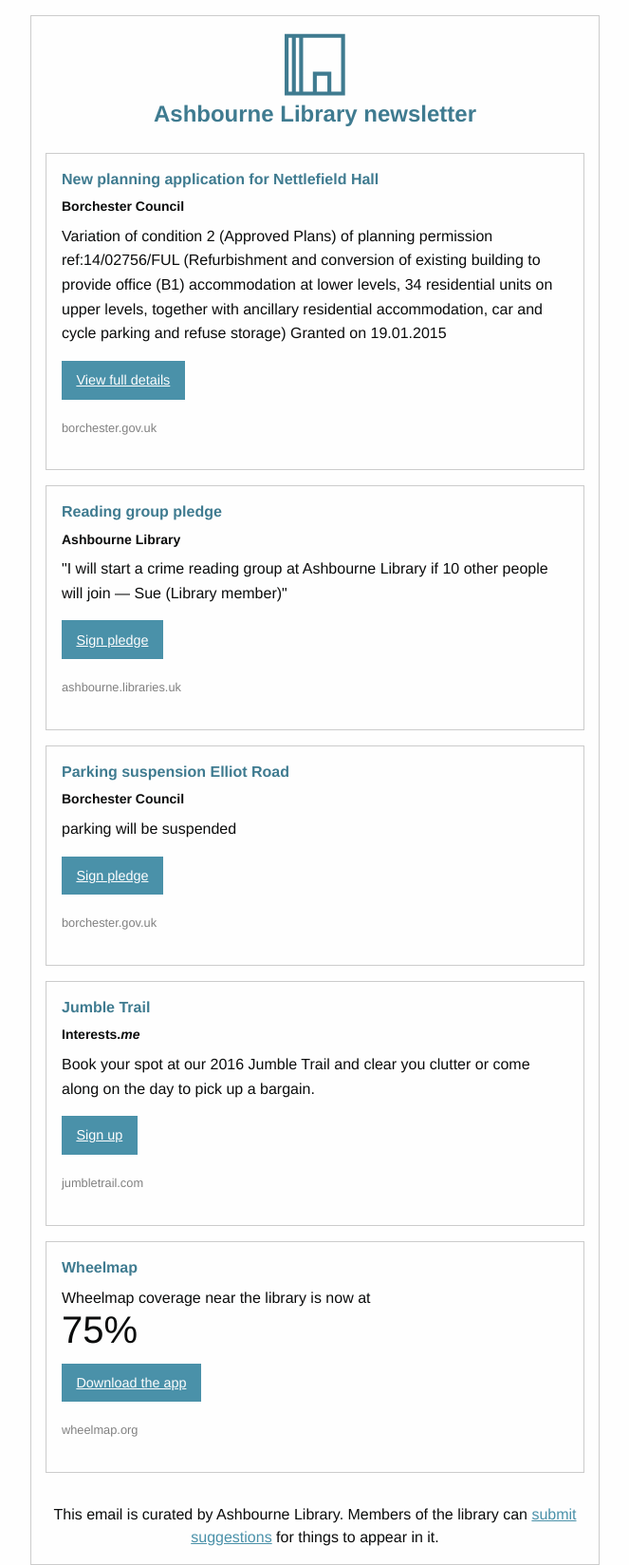
After one commit to Doteveryone/NationalLibraryService, a Flask app: page /email-example in a window 1280 px wide. The commit adds this page. Shown: the whole page at 95% size, without its empty margins (308-971 px from the left). Run offline with Flask 2, Linux system fonts and the light colour scheme; parts of the project's set-up code (start-up, migrations or seed data) failed here and were passed over.

Commit message:
local news

```diff
--- a/nls/assets/sass/main.scss
+++ b/nls/assets/sass/main.scss
@@ -183,3 +183,40 @@ ul.buttonlist {
   font-weight:bold;
   color:#000;
 }
+
+#email {
+
+  margin-top:$global-margin;
+  .email-header {
+    text-align:center;
+    padding-bottom:$global-padding;
+    h1 {
+      font-size:1.5em;
+      color:#3f7b90;
+    }
+    img {
+      width:70px;
+      padding-top:$global-padding;
+    }
+  }
+  .email-footer {
+    text-align:center;
+    padding-top:$global-padding;
+    padding-bottom:$global-padding;
+  }
+  .columns {
+    border:solid 1px #ccc;
+    min-height:600px;
+    .panel {
+      border:solid 1px #ccc;
+      padding:$global-padding;
+      margin-bottom: $global-margin;
+      h5{
+        color:#3f7b90;
+      }
+      small {
+        color:#808080;
+      }
+    }
+  }
+}
--- a/nls/static/css/main.css
+++ b/nls/static/css/main.css
@@ -3734,4 +3734,31 @@ ul.buttonlist li {
   font-weight: bold;
   color: #000; }
 
+#email {
+  margin-top: 1rem; }
+  #email .email-header {
+    text-align: center;
+    padding-bottom: 1rem; }
+    #email .email-header h1 {
+      font-size: 1.5em;
+      color: #3f7b90; }
+    #email .email-header img {
+      width: 70px;
+      padding-top: 1rem; }
+  #email .email-footer {
+    text-align: center;
+    padding-top: 1rem;
+    padding-bottom: 1rem; }
+  #email .columns {
+    border: solid 1px #ccc;
+    min-height: 600px; }
+    #email .columns .panel {
+      border: solid 1px #ccc;
+      padding: 1rem;
+      margin-bottom: 1rem; }
+      #email .columns .panel h5 {
+        color: #3f7b90; }
+      #email .columns .panel small {
+        color: #808080; }
+
 /*# sourceMappingURL=main.css.map */
--- /dev/null
+++ b/nls/templates/email-example.html
@@ -0,0 +1,65 @@
+<!doctype html>
+<html lang="en">
+<head>
+    <meta charset="UTF-8">
+    <meta name="viewport" content="width=device-width,minimum-scale=1.0, maximum-scale=1.0" />
+    <link href="{{url_for('static', filename='css/main.css')}}" rel="stylesheet" />
+    <title>Local update</title>
+</head>
+<body>
+  <div id="email" class="row">
+    <div class="columns small-12 medium-6 medium-offset-3">
+      <div class="email-header">
+        <img src="{{url_for('static', filename='images/logo-blue.svg')}}">
+        <h1>Ashbourne Library newsletter</h1>
+      </div>
+      <div class="panel">
+        <h5>New planning application for Nettlefield Hall</h5>
+        <h6>Borchester Council</h6>
+        <p>
+          Variation of condition 2 (Approved Plans) of planning permission ref:14/02756/FUL (Refurbishment and conversion of existing building to provide office (B1) accommodation at lower levels, 34 residential units on upper levels, together with ancillary residential accommodation, car and cycle parking and refuse storage) Granted on 19.01.2015
+        </p>
+        <a href="#" class="button">View full details</a>
+        <p><small>borchester.gov.uk</small></p>
+      </div>
+      <div class="panel">
+        <h5>Reading group pledge</h5>
+        <h6>Ashbourne Library</h6>
+        <p>
+          "I will start a crime reading group at Ashbourne Library if 10 other people will join &mdash; Sue (Library member)"
+        </p>
+        <a href="#" class="button">Sign pledge</a>
+        <p><small>ashbourne.libraries.uk</small></p>
+      </div>
+      <div class="panel">
+        <h5>Parking suspension Elliot Road</h5>
+        <h6>Borchester Council</h6>
+        <p>
+          parking will be suspended
+        </p>
+        <a href="#" class="button">Sign pledge</a>
+        <p><small>borchester.gov.uk</small></p>
+      </div>
+      <div class="panel">
+        <h5>Jumble Trail</h5>
+        <h6>Interests.<em>me</em></h6>
+        <p>
+          Book your spot at our 2016 Jumble Trail and clear you clutter or come along on the day to pick up a bargain.
+        </p>
+        <a href="#" class="button">Sign up</a>
+        <p><small>jumbletrail.com</small></p>
+      </div>
+      <div class="panel">
+        <h5>Wheelmap</h5>
+        <p>
+          Wheelmap coverage near the library is now at <div class="stat">75%</div>
+        </p>
+        <a href="#" class="button">Download the app</a>
+        <p><small>wheelmap.org</small></p>
+      </div>
+      <div class="email-footer">
+        This email is curated by Ashbourne Library. Members of the library can <a href="#">submit suggestions</a> for things to appear in it.
+      </div>
+    </div>
+  </div>
+</body>
--- a/nls/templates/space.html
+++ b/nls/templates/space.html
@@ -24,5 +24,6 @@
       </fieldset>
       <button type="submit" class="button">Go</button>
     </form>
+    <p><a href="{{url_for('meeting')}}">You can also book a room for a community meeting</a></p>
   </div>
 {% endblock %}
--- a/nls/views.py
+++ b/nls/views.py
@@ -257,3 +257,7 @@ def local_culture_trail():
 @app.route('/local/search')
 def local_search():
     return render_template('local-search.html')
+
+@app.route('/email-example')
+def email_example():
+    return render_template('email-example.html')
```
Also changed, not shown: TODO.md (+5 -3 lines), nls/static/images/logo-blue.svg (added), 1 other file.
